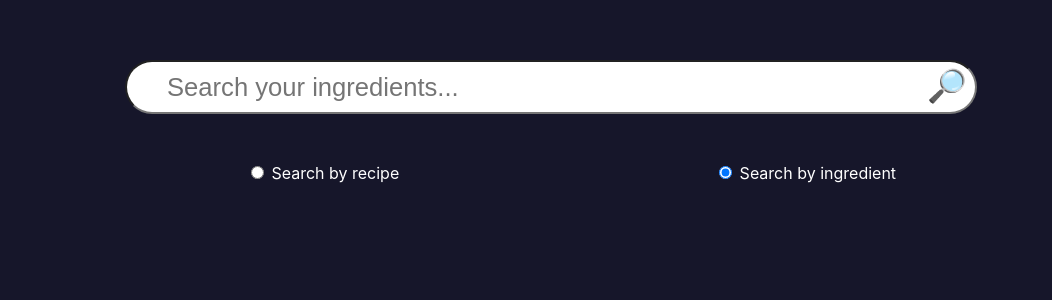
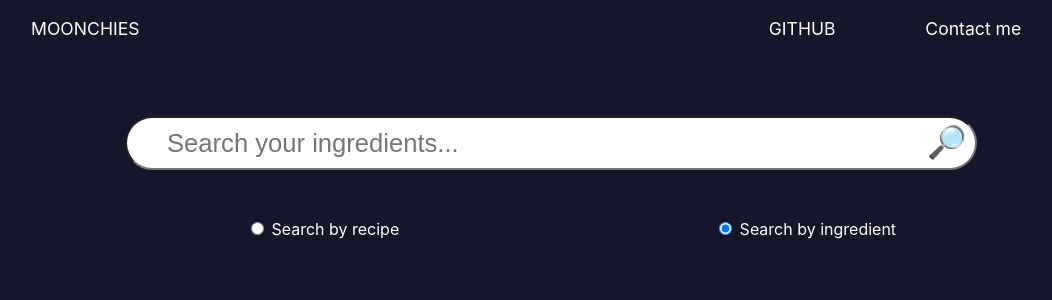
Before and after one commit to ramy-code/Moonchies, a React (Create React App) app in the folder client/: page / in a window 1280 px wide. Shown: the top 300 px of the page, without its empty margins (69-1121 px from the left). Built offline with nearby package versions, Linux system fonts and the light colour scheme.

Commit message:
added navbar tobe finished, recipe search fixing

```diff
--- a/client/src/App.css
+++ b/client/src/App.css
@@ -1,7 +1,40 @@
 body{
   background-color: rgb(22, 22, 42);
+  /* background-color: rgb(226, 226, 226); */
+
   color: white;;
+
 }
+
+.navBar{
+  display: flex;
+  padding: 0px 100px ;
+  justify-content: space-between;
+  font-size: 1.1em;
+}
+
+
+
+.navigation{
+  width: 40%;
+  display: flex;
+  justify-content: space-evenly;
+}
+
+.navigation a{
+  text-decoration: none;
+  color: white;
+  display: flex;
+  align-items: center;
+}
+
+.navigation a:hover{
+  color: aqua;
+}
+
+
+
+/* SEARCHFIELD */
 
 .searchBar{
   display: flex;
@@ -40,6 +73,9 @@ body{
   color: red;
 }
 
+/* CONTENT */
+
+
 .recipeList{
   display: flex;
   flex-wrap: wrap;
@@ -51,6 +87,25 @@ body{
   display: flex;
   flex-direction: column;
   flex-basis: 20%;
+  max-height: 500px;
   margin: 30px;
-  line-height: .3em;
+  /* background-color: purple; */
+
 }
+
+.recipe-desc{
+  display: flex;
+  justify-content: space-between;
+}
+
+.recipeCard img{
+  border-radius: 30px;
+  object-fit:cover;
+}
+.recipe-title{
+  font-size: 2em;
+  font-weight: bold;
+
+}
+.recipe-likes{
+}
--- a/client/src/App.jsx
+++ b/client/src/App.jsx
@@ -2,8 +2,8 @@ import './App.css';
 import Searchbar from './components/searchBar';
 import { useState,useEffect } from 'react';
 import axios from 'axios'
-import Recipecard from './components/recipeCard';
 import Recipelist from './components/recipeList';
+import Navbar from './components/navBar';
 function App() {
   const [ingridients, setIngridients] = useState([])
   const [recipes, setRecipes] = useState([]);
@@ -36,6 +36,7 @@ function App() {
 
   return (
     <div className="App">
+      <Navbar/>
       <Searchbar search={search} />
       {recipes ? <Recipelist recipes={recipes}/> : <p>Nothing found 😿</p>}
     </div>
--- /dev/null
+++ b/client/src/components/navBar.jsx
@@ -0,0 +1,15 @@
+import React from 'react';
+
+const Navbar = () => {
+    return (
+        <div className="navBar">
+            <p className="title">MOONCHIES</p>
+            <div className="navigation">
+                <a href="https://github.com/dablusLyes/Moonchies">GITHUB</a>
+                <a>Contact me</a>
+            </div>
+        </div>
+    );
+}
+
+export default Navbar;
--- a/client/src/components/recipeCard.jsx
+++ b/client/src/components/recipeCard.jsx
@@ -2,15 +2,14 @@ import React from 'react';
 
 const Recipecard = ({recipe}) => {
     return (
-        <div className="recipeCard">
-            <img src={recipe.image} alt="" />
-            <p>{recipe.title}</p>
-            {recipe.usedIngredientCount && recipe.usedIngredientCount.map((ing) => {
-                return <p key={ing.id}>{ing.name} : {ing.amount} {ing.unit} </p>
-            })}
-            {recipe.missedIngredients && recipe.missedIngredients.map((ing) => {
-                return <p key={ing.id}>{ing.name} : {ing.amount} {ing.unit} </p>
-            })}
+        <div className={"recipeCard "+recipe.id}>
+            <img src={recipe.image} alt="">
+            </img>
+                <p className="recipe-title">{recipe.title}</p>
+            <div className="recipe-details">
+                <p className="missing-ingredients">{recipe.missedIngredientCount} ingredients missing</p>
+                <p className="recipe-likes">{recipe.likes} 💓</p>
+            </div>
         </div>
     );
 }
```
Also changed, not shown: 1 other file (tests, documents, lock files or other folders).
